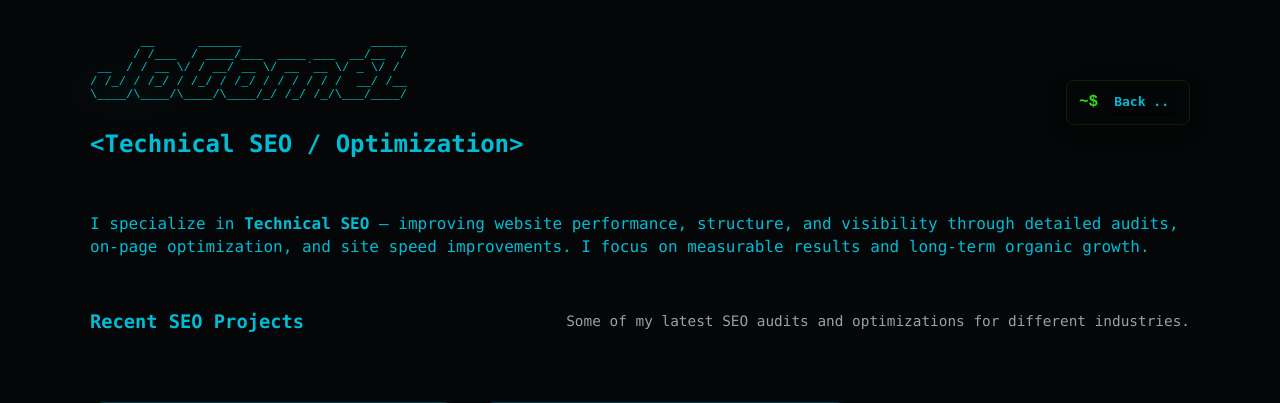
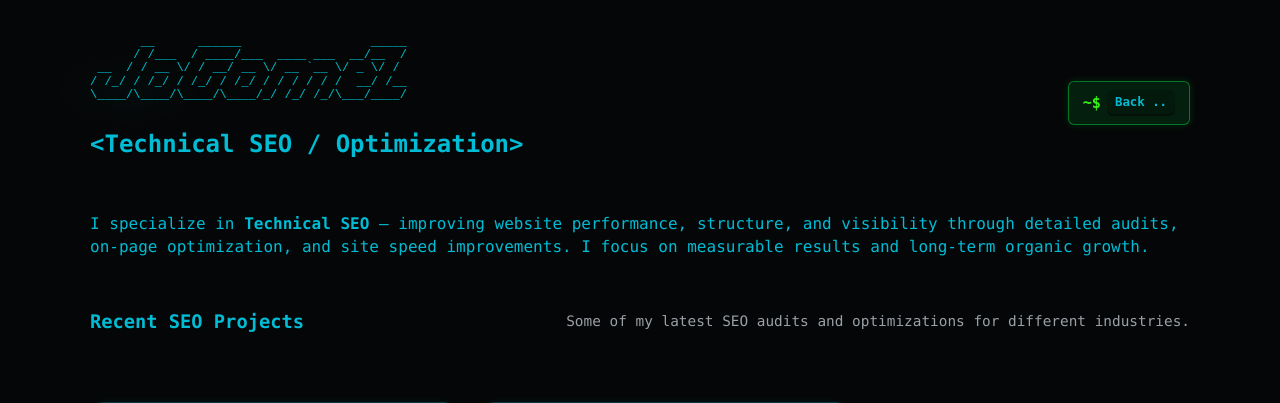
Before and after one commit to jonathang88/jonathangomez.qzz.io, a PHP site: page /seo in a window 1280 px wide. Shown: the top 403 px of the page. Run offline with PHP 8.4, Linux system fonts and the light colour scheme.

Commit message:
Update theme-seo.css

```diff
--- a/css/theme-seo.css
+++ b/css/theme-seo.css
@@ -68,3 +68,31 @@ body {
   box-shadow: 0 0 15px rgba(0, 188, 212, 0.3);
   background: rgba(0, 188, 212, 0.08);
 }
+.back-btn {
+  display: inline-flex;
+  align-items: center;
+  gap: 6px;
+  background: rgba(0, 255, 80, 0.1); /* leve fondo verde translúcido */
+  border: 1px solid rgba(0, 255, 80, 0.4);
+  color: var(--accent);
+  padding: 8px 14px;
+  border-radius: 6px;
+  font-family: "Fira Code", monospace;
+  font-size: 0.95em;
+  text-decoration: none;
+  transition: all 0.3s ease;
+  box-shadow: 0 0 8px rgba(0, 255, 80, 0.15);
+}
+
+.back-btn:hover {
+  background: rgba(0, 255, 80, 0.2);
+  border-color: var(--accent);
+  transform: translateY(-2px);
+  box-shadow: 0 0 12px rgba(0, 255, 80, 0.3);
+  text-decoration: none;
+}
+
+.back-btn .prompt {
+  color: #39ff14; /* verde hacker */
+  font-weight: 600;
+}
```
